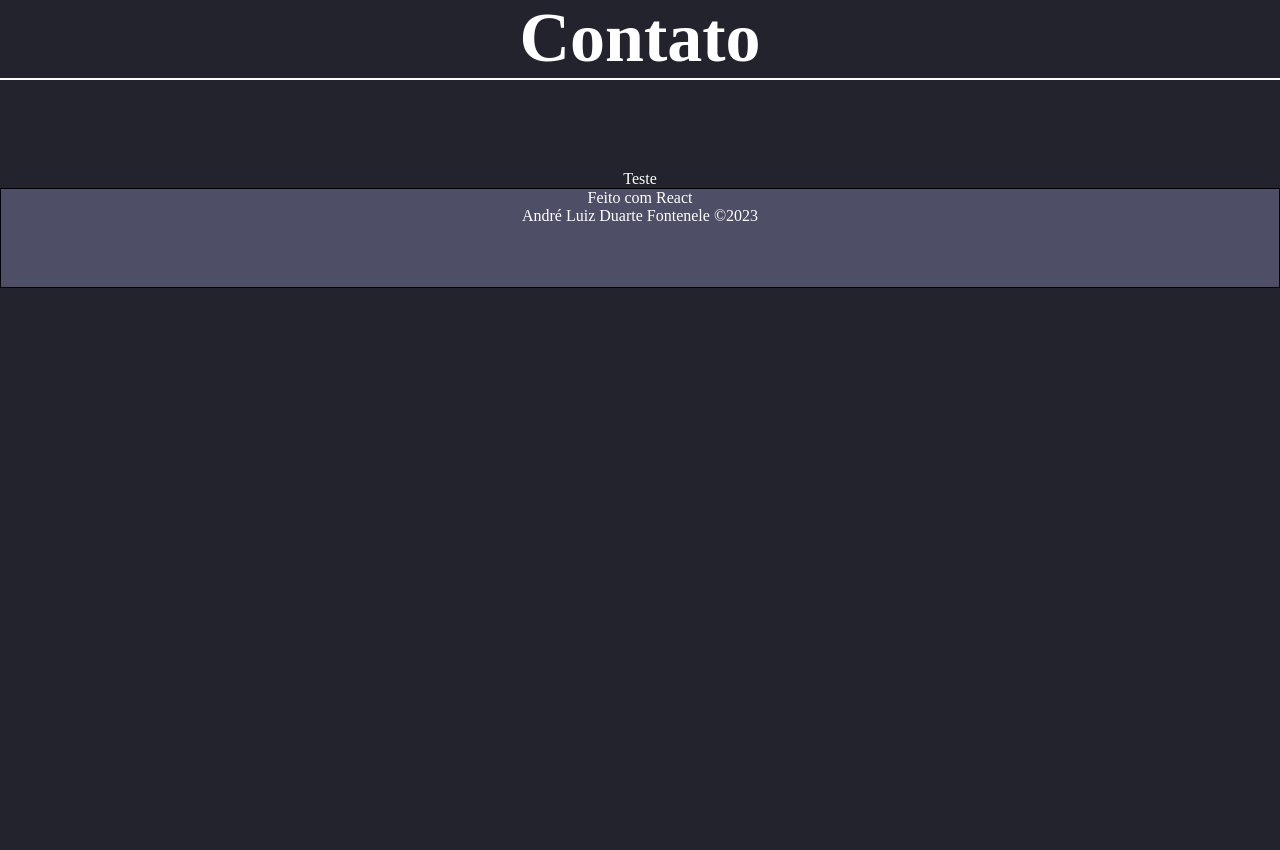
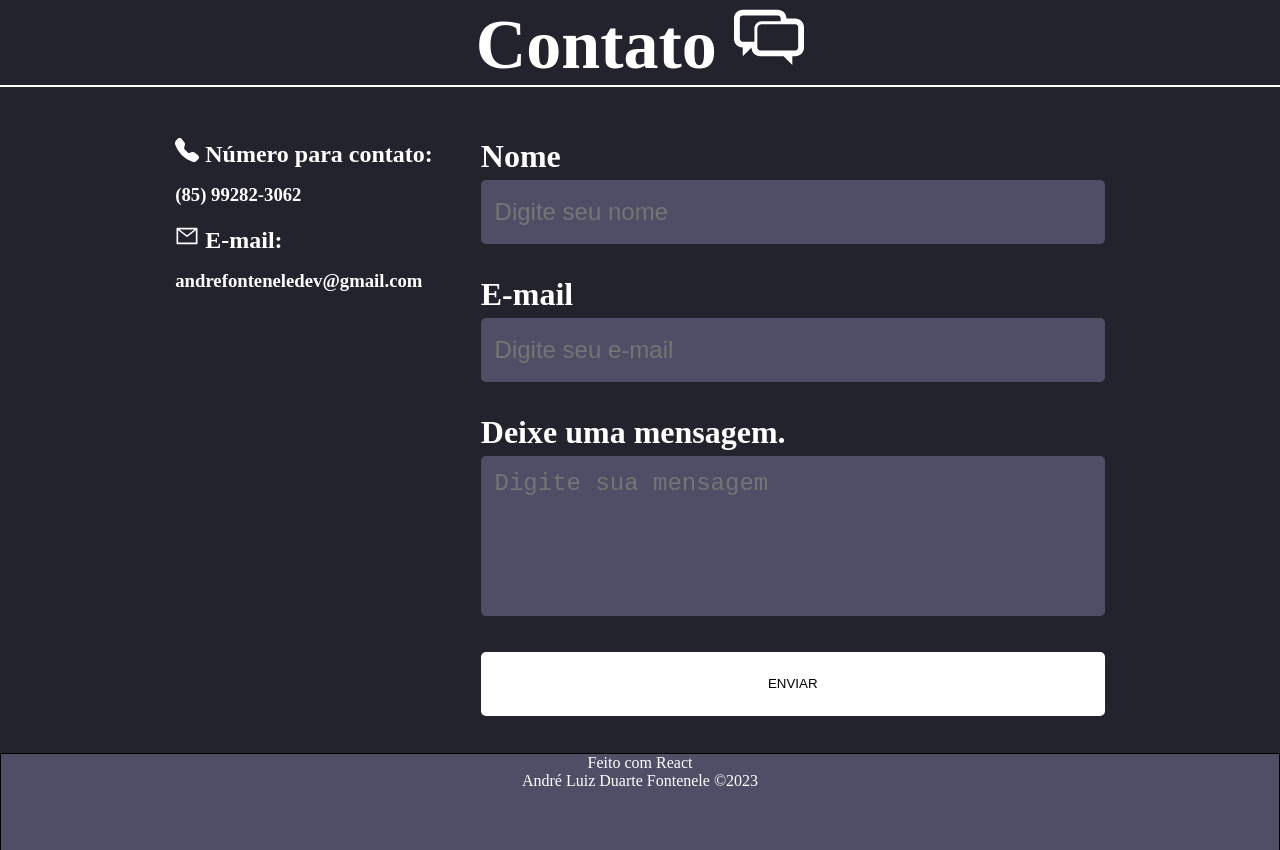
Before and after one commit to andredfontenele/first-portfolio, a React (Create React App) app: page / in a window 1280 px wide. Shown: the part 3080-3930 px from the top of the page. Before the commit the page ends 3368 px from the top, so only its background shows below. Built offline with nearby package versions, Linux system fonts and the light colour scheme; the HTML template or start-up script is replaced by a standard one.

Commit message:
feat: Componente Contact adicionado

```diff
--- a/src/components/contact/Contact.jsx
+++ b/src/components/contact/Contact.jsx
@@ -1,13 +1,60 @@
 import React from 'react'
 import './contact.css'
+import { TiMessages } from 'react-icons/ti'
+import { BsFillTelephoneFill } from 'react-icons/bs'
+import { AiOutlineMail } from 'react-icons/ai'
+
 const Contact = () => {
   return (
     <div>
     <div className="title-container">
-     <h1>Contato</h1>
+     <h1>Contato <TiMessages /> </h1>
     </div>
-    <div className="contact-container">
-      Teste
+
+    <div className="form-container">
+
+      <div className="form-contact">
+        <h2><BsFillTelephoneFill /> Número para contato:</h2>
+        <h3>(85) 99282-3062</h3>
+        <br />
+        <h2><AiOutlineMail/> E-mail:</h2>
+        <h3>andrefonteneledev@gmail.com</h3>
+      </div>
+
+      <div className="form-group">
+    <form action="https://formsubmit.co/andrefonteneledev@gmail.com" method="POST">
+
+
+      <h1>Nome</h1>
+      <div className="grid-container">
+      <input type="text" name="name" placeholder="Digite seu nome" id="name" required>
+      </input>
+      </div>
+
+
+      <h1>E-mail</h1>
+      <div className='grid-container'>
+      <input type="email" name="email" placeholder="Digite seu e-mail" id="email" required>
+      </input>
+      </div>
+
+
+      <h1>Deixe uma mensagem.</h1>
+      <div className='grid-container'>
+      <textarea name="message" placeholder="Digite sua mensagem" id="message"></textarea>
+      <input type="hidden" name="_captcha" value="false"></input>
+      </div>
+
+      <div className="grid-container">
+      <input
+      type="hidden"
+      name="_next"
+      value="https://portfolio-andredfontenele.vercel.app/"></input>
+      <button type="submit">Enviar</button>
+      </div>
+    </form>
+
+    </div>
     </div>
     </div>
   )
--- a/src/components/contact/contact.css
+++ b/src/components/contact/contact.css
@@ -1,13 +1,94 @@
 .title-container{
   margin-top: 7%;
   justify-content: center;
-  border-bottom: 2px solid #fff;
   text-align: center;
   font-size: 35px;
 }
 
-.contact-container{
-  margin-top: 7%;
+.form-container{
+  margin-top: 4%;
+  margin-bottom: 8%;
+  padding-right: 1rem;
+  padding-left: 1rem;
   display: flex;
   justify-content: center;
+  width: 100%;
 }
+
+.form-container h1{
+  margin-bottom: 0.3rem;
+}
+
+.form-container input, textarea{
+  background-color: #4E4E66;
+  padding: 0.8rem;
+  border: 1px solid transparent;
+  font-size: 1.5rem;
+  transition: border-color, box-shadow 0.2s;
+}
+
+.form-container textarea{
+  min-height: 10rem;
+  resize: none;
+}
+
+.form-container button{
+  margin-bottom: 4%;
+  display: block;
+  padding: 1rem;
+  background-color: #fff;
+  color: black;
+  text-transform: uppercase;
+  border: none;
+  border-radius: 8px;
+  cursor: pointer;
+  transition: 0.3s;
+}
+
+.form-container button:hover{
+  background-color: darkslateblue;
+  transition: 0.3s;
+  color: white;
+  text-decoration: none;
+}
+
+.form-contact{
+  margin-right: 3rem;
+}
+
+.form-contact h2{
+  margin-bottom: 1rem;
+}
+
+.form-group{
+  width: 50%;
+  height: 32rem;
+}
+
+
+.form-group label,
+.form-group input,
+.form-group textarea,
+.form-group button{
+    width: 100%;
+    height: 4rem;
+}
+
+.form-group input:hover,
+.form-group input:focus,
+.form-group textarea:hover,
+.form-group textarea:focus{
+    outline: none;
+    border-color: #4dc8ff;
+    box-shadow: 0 0 0 3px #4dc8ff
+}
+
+.grid-container input,
+.grid-container textarea,
+.grid-container button{
+  border-radius: 5px;
+}
+
+.grid-container{
+  margin-bottom: 2rem;
+}
```
Also changed, not shown: src/components/contact/obrigado.html (added, +14 -0 lines).
